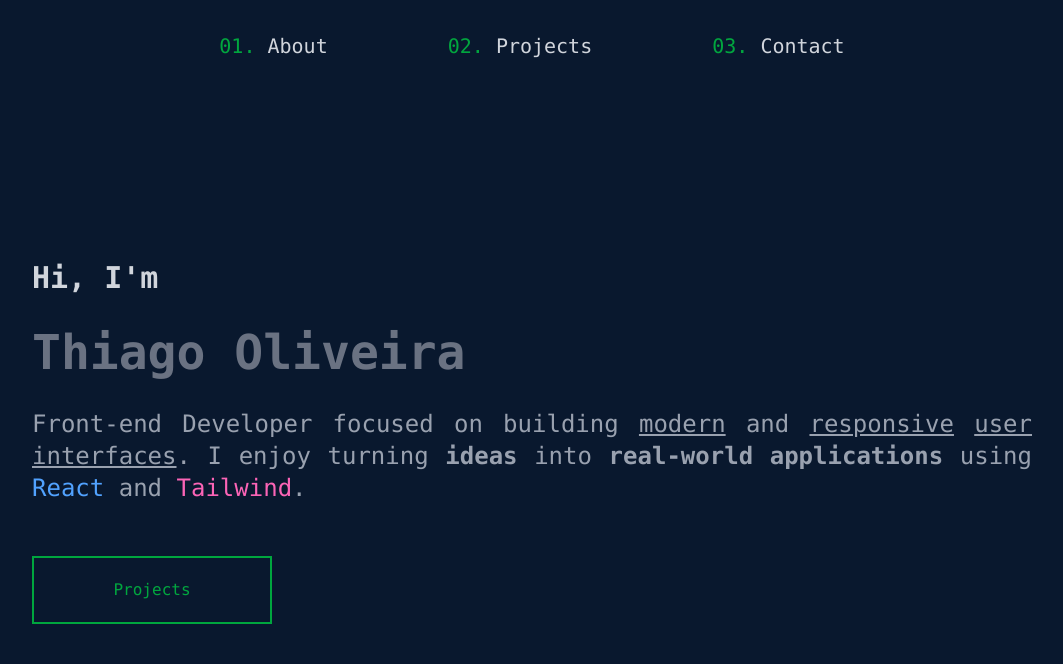
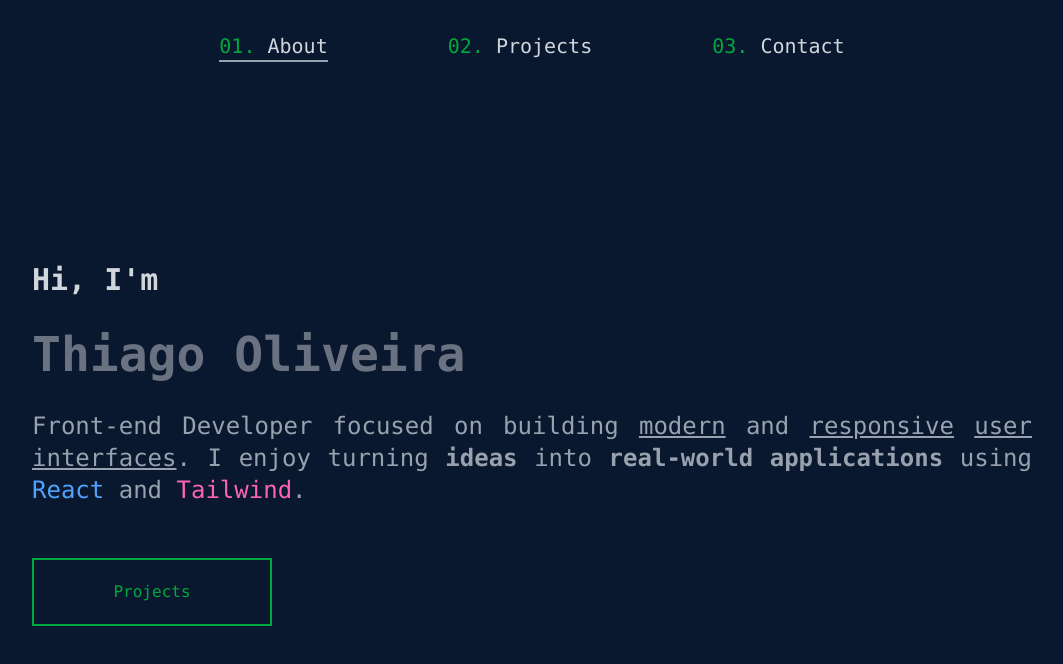
Before and after one commit to Thiago-R0drigues/portfolio, a React (Vite) app: page / in a window 1280 px wide. Shown: the top 664 px of the page, without its empty margins (108-1171 px from the left). Built offline with nearby package versions, Linux system fonts and the light colour scheme.

Commit message:
More code revision

```diff
--- a/src/App.jsx
+++ b/src/App.jsx
@@ -2,50 +2,41 @@ import { useState } from 'react'
 import './index.css'
 
 
+
 //NAVIGATION COMPONENT
-const Nav = () => {
+const Nav = ({ About, Projects, Contact }) => {
 
-
-  const [aboutBorder, setAboutBorder] = useState('cursor-pointer');
-  const [projectsBorder, setProjectsBorder] = useState('cursor-pointer');
-  const [contactBorder, setContactBorder] = useState('cursor-pointer');
-
-  // on click the desired li, i want it to have border and the others dont.
-
-  // i have a list with [x, y, z]. If x is clicked,
-
-  function changeAboutBorder() {
-   if (aboutBorder) {
-    setAboutBorder('cursor-pointer border-b-2 border-b-gray-400');
-    setProjectsBorder('cursor-pointer');
-    setContactBorder('cursor-pointer');
-   }
-  }
-
-  function changeProjectsBorder() {
-   if (projectsBorder) {
-    setAboutBorder('cursor-pointer');
-    setContactBorder('cursor-pointer');
-    setProjectsBorder('cursor-pointer border-b-2 border-b-gray-400');
-
-   }
-  }
-
-  function changeContactBorder() {
-   if (contactBorder) {
-    setContactBorder('cursor-pointer border-b-2 border-b-gray-400');
-    setProjectsBorder('cursor-pointer');
-    setAboutBorder('cursor-pointer');
-   }
-  }
-
+  const [active, setActive] = useState('about');
 
   return (
     <div>
       <ul className="flex flex-row gap-30 text-xl font-mono">
-                <li className={aboutBorder} onClick={changeAboutBorder}><span className="text-green-600">01.</span> <span className="text-gray-300">About</span></li>
-                <li className={projectsBorder} onClick={changeProjectsBorder}><span className="text-green-600">02.</span> <span className="text-gray-300">Projects</span></li>
-                <li className={contactBorder} onClick={changeContactBorder}><span className="text-green-600">03.</span> <span className="text-gray-300">Contact</span></li>
+        <li
+        className={active === 'about' ?
+          'cursor-pointer border-b-2 border-b-gray-400' : 'cursor-pointer'}
+        onClick={()=> {
+          setActive('about');
+          About();
+        }}><span className="text-green-600">01.</span> <span className="text-gray-300">About</span>
+        </li>
+
+        <li
+        className={active === 'projects' ?
+          'cursor-pointer border-b-2 border-b-gray-400' : 'cursor-pointer'}
+        onClick={()=> {
+          setActive('projects');
+          Projects();
+          }}><span className="text-green-600">02.</span> <span className="text-gray-300">Projects</span>
+        </li>
+
+        <li
+        className={active === 'contact' ?
+          'cursor-pointer border-b-2 border-b-gray-400' : 'cursor-pointer'}
+        onClick={()=> {
+          setActive('contact');
+          Contact();
+        }}><span className="text-green-600">03.</span> <span className="text-gray-300">Contact</span>
+        </li>
       </ul>
     </div>
   )
@@ -64,11 +55,19 @@ const About = () => {
   )
 }
 
+const Projects = () => {
+  return (
+    <div>
+
+    </div>
+  )
+}
+
 //CONTACT COMPONENT
 const Contact = () => {
   return (
     <div>
-      <p>linkedin logo</p>
+      <p><img src="" alt="" /></p>
       <p>github logo</p>
       <p>gmail logo</p>
     </div>
@@ -76,16 +75,32 @@ const Contact = () => {
 }
 
 
+
 function App() {
 
+  const [activeSection, setActiveSection] = useState('about');
 
+  function activateAbout() {
+    setActiveSection('about');
+  }
+  function activateProjects() {
+    setActiveSection('projects');
+  }
+  function activateContact() {
+    setActiveSection('contact');
+  }
 
   return (
     <div className='font-mono flex flex-col bg-[#09182E] fixed h-full w-full'>
-        <div className="flex justify-center pt-8"><Nav/></div>
-        <div className='flex justify-center'><About/></div>
+      <div className="flex justify-center pt-8">
+        <Nav About={activateAbout} Projects={activateProjects} Contact={activateContact} />
       </div>
-  )
-}
+
+      <div className='flex justify-center'>
+        {activeSection === 'about' && <About />}
+        {activeSection === 'projects' && <Projects />}
+        {activeSection === 'contact' && <Contact />}
+      </div>
+    </div>)}
 
       export default App
```
Lines whose indentation alone changed are shown as unchanged.
